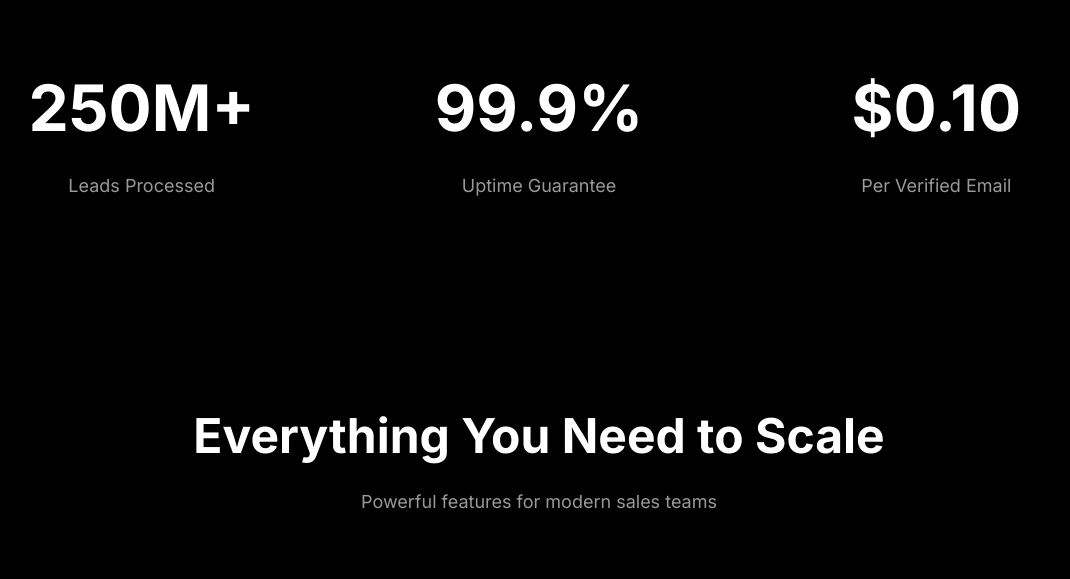
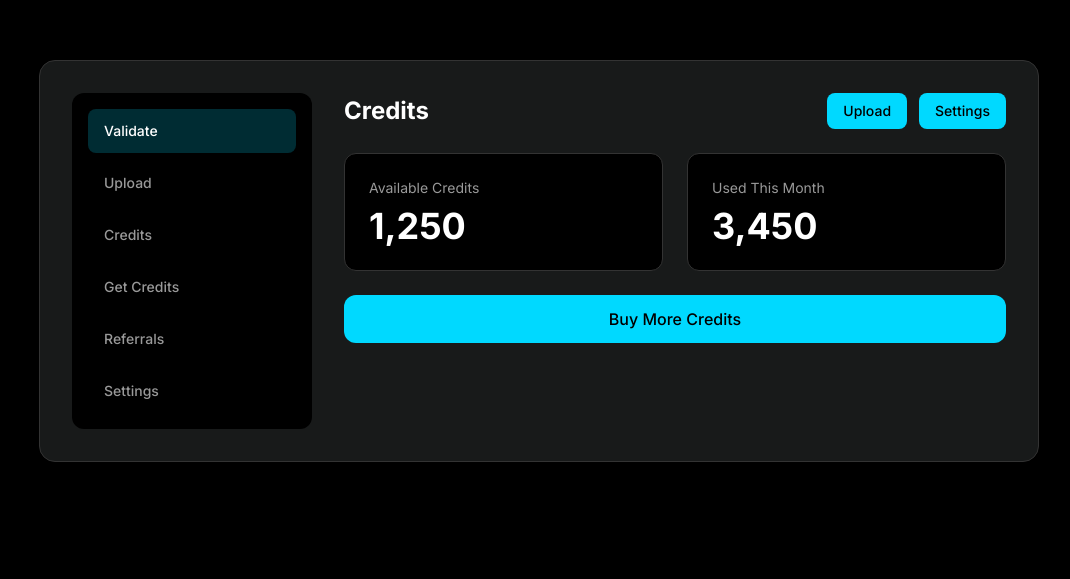
Before and after one commit to KyleBezuidenhout/email-verifier-saas, a Next.js app in the folder frontend/: page / in a window 1280 px wide. Shown: the part 1844-2423 px from the top of the page, without its empty margins (101-1171 px from the left). Built offline with nearby package versions, Linux system fonts and the light colour scheme; no server answers.

Commit message:
Add dashboard preview, comparison table, and testimonials sections

```diff
--- a/frontend/components/marketing/MarketingPage.tsx
+++ b/frontend/components/marketing/MarketingPage.tsx
@@ -107,6 +107,52 @@ export function MarketingPage() {
           </div>
         </section>
 
+        {/* Dashboard Preview Section */}
+        <section id="benefits" className="bg-omni-black py-5xl px-10 md:px-16">
+          <div className="max-w-[1000px] mx-auto">
+            <div className="bg-omni-dark border border-omni-border rounded-2xl p-8 overflow-hidden">
+              <div className="grid grid-cols-1 md:grid-cols-[240px_1fr] gap-8">
+                {/* Sidebar */}
+                <div className="bg-omni-black rounded-xl p-4 space-y-2">
+                  <div className="px-4 py-3 text-omni-white text-sm font-medium rounded-lg bg-omni-cyan/20 text-omni-cyan">Validate</div>
+                  <div className="px-4 py-3 text-omni-gray text-sm font-medium rounded-lg hover:bg-omni-dark transition-colors cursor-pointer">Upload</div>
+                  <div className="px-4 py-3 text-omni-gray text-sm font-medium rounded-lg hover:bg-omni-dark transition-colors cursor-pointer">Credits</div>
+                  <div className="px-4 py-3 text-omni-gray text-sm font-medium rounded-lg hover:bg-omni-dark transition-colors cursor-pointer">Get Credits</div>
+                  <div className="px-4 py-3 text-omni-gray text-sm font-medium rounded-lg hover:bg-omni-dark transition-colors cursor-pointer">Referrals</div>
+                  <div className="px-4 py-3 text-omni-gray text-sm font-medium rounded-lg hover:bg-omni-dark transition-colors cursor-pointer">Settings</div>
+                </div>
+                {/* Main Content */}
+                <div>
+                  <div className="flex justify-between items-center mb-6">
+                    <h3 className="text-2xl font-bold text-omni-white">Credits</h3>
+                    <div className="flex gap-3">
+                      <button className="px-4 py-2 bg-omni-cyan text-omni-black rounded-lg text-sm font-medium hover:opacity-90 transition-opacity">
+                        Upload
+                      </button>
+                      <button className="px-4 py-2 bg-omni-cyan text-omni-black rounded-lg text-sm font-medium hover:opacity-90 transition-opacity">
+                        Settings
+                      </button>
+                    </div>
+                  </div>
+                  <div className="grid grid-cols-2 gap-6 mb-6">
+                    <div className="bg-omni-black rounded-xl p-6 border border-omni-border">
+                      <div className="text-sm text-omni-gray mb-2">Available Credits</div>
+                      <div className="text-4xl font-bold text-omni-white">1,250</div>
+                    </div>
+                    <div className="bg-omni-black rounded-xl p-6 border border-omni-border">
+                      <div className="text-sm text-omni-gray mb-2">Used This Month</div>
+                      <div className="text-4xl font-bold text-omni-white">3,450</div>
+                    </div>
+                  </div>
+                  <button className="w-full bg-omni-cyan text-omni-black py-3 rounded-xl font-medium hover:opacity-90 transition-opacity">
+                    Buy More Credits
+                  </button>
+                </div>
+              </div>
+            </div>
+          </div>
+        </section>
+
         {/* Statistics Section */}
         <section className="bg-omni-black py-5xl px-10 md:px-16">
           <div className="max-w-[1200px] mx-auto">
@@ -187,6 +233,17 @@ export function MarketingPage() {
               <h2 className="text-[36px] md:text-[48px] font-bold text-omni-white mb-4">Simple, Transparent Pricing</h2>
               <p className="text-base md:text-lg text-omni-gray">Pay only for verified emails. No hidden fees, no subscriptions.</p>
             </div>
+            {/* Tab Toggle */}
+            <div className="flex justify-center mb-12">
+              <div className="inline-flex bg-omni-dark border border-omni-border rounded-xl p-1.5">
+                <button className="px-6 py-2 bg-omni-cyan text-omni-black rounded-lg text-sm font-medium">
+                  Standard Validation
+                </button>
+                <button className="px-6 py-2 text-omni-gray rounded-lg text-sm font-medium hover:text-omni-white transition-colors">
+                  Catchall Validation
+                </button>
+              </div>
+            </div>
             <div className="bg-omni-dark border border-omni-border rounded-2xl p-10 text-center">
               <div className="text-sm text-omni-gray mb-4">One-Time</div>
               <div className="text-[48px] md:text-[64px] font-bold text-omni-cyan mb-8">
@@ -228,6 +285,79 @@ export function MarketingPage() {
           </div>
         </section>
 
+        {/* Comparison Table Section */}
+        <section className="bg-omni-black py-5xl px-10 md:px-16">
+          <div className="max-w-[1200px] mx-auto">
+            <div className="text-center mb-16">
+              <h2 className="text-[36px] md:text-[48px] font-bold text-omni-white mb-4">Compare With Competitors</h2>
+              <p className="text-base md:text-lg text-omni-gray">See how we stack up against the competition</p>
+            </div>
+            <div className="bg-omni-dark border border-omni-border rounded-2xl overflow-hidden">
+              <table className="w-full">
+                <thead>
+                  <tr className="bg-omni-black border-b border-omni-border">
+                    <th className="px-6 py-4 text-left text-sm font-bold text-omni-white">Features</th>
+                    <th className="px-6 py-4 text-center text-sm font-bold text-omni-white">Competitor A</th>
+                    <th className="px-6 py-4 text-center text-sm font-bold text-omni-cyan bg-omni-cyan/10">EmailVerifier</th>
+                    <th className="px-6 py-4 text-center text-sm font-bold text-omni-white">Competitor B</th>
+                  </tr>
+                </thead>
+                <tbody>
+                  {[
+                    { feature: "Price per email", compA: "$0.50", us: "$0.10", compB: "$0.45" },
+                    { feature: "Processing Speed", compA: "Slow", us: "Fast (170/30s)", compB: "Medium" },
+                    { feature: "Max Leads", compA: "10M", us: "250M+", compB: "50M" },
+                    { feature: "API Access", compA: "✓", us: "✓", compB: "✗" },
+                    { feature: "CSV Export", compA: "✓", us: "✓", compB: "✓" },
+                    { feature: "GDPR Compliant", compA: "✓", us: "✓", compB: "✗" },
+                  ].map((row, i) => (
+                    <tr key={i} className="border-b border-omni-border last:border-0">
+                      <td className="px-6 py-4 text-sm text-omni-gray">{row.feature}</td>
+                      <td className="px-6 py-4 text-center text-sm text-omni-gray">{row.compA}</td>
+                      <td className="px-6 py-4 text-center text-sm text-omni-cyan bg-omni-cyan/10 font-medium">{row.us}</td>
+                      <td className="px-6 py-4 text-center text-sm text-omni-gray">{row.compB}</td>
+                    </tr>
+                  ))}
+                </tbody>
+              </table>
+            </div>
+          </div>
+        </section>
+
+        {/* Testimonials Section */}
+        <section id="testimonials" className="bg-omni-black py-5xl px-10 md:px-16">
+          <div className="max-w-[1200px] mx-auto">
+            <div className="text-center mb-16">
+              <h2 className="text-[36px] md:text-[48px] font-bold text-omni-white mb-4">What Our Customers Say</h2>
+              <p className="text-base md:text-lg text-omni-gray">Trusted by thousands of sales teams worldwide</p>
+            </div>
+            <div className="grid grid-cols-1 md:grid-cols-3 gap-8 md:gap-10">
+              {[
+                { quote: "EmailVerifier has saved us thousands of dollars. The speed and accuracy are unmatched.", name: "Sarah Johnson", title: "VP of Sales, TechCorp" },
+                { quote: "We process millions of leads monthly. This platform scales effortlessly and never breaks.", name: "Michael Chen", title: "Founder, GrowthLab" },
+                { quote: "Best investment we've made for our cold outreach. ROI is incredible.", name: "Emily Rodriguez", title: "Sales Director, StartupXYZ" },
+              ].map((testimonial, i) => (
+                <div key={i} className="bg-omni-dark border border-omni-border rounded-2xl p-8">
+                  <p className="text-base text-omni-gray italic leading-relaxed mb-6">
+                    &quot;{testimonial.quote}&quot;
+                  </p>
+                  <div className="flex items-center gap-4">
+                    <div className="w-12 h-12 bg-omni-cyan rounded-full flex items-center justify-center">
+                      <span className="text-omni-black font-bold text-lg">
+                        {testimonial.name.charAt(0)}
+                      </span>
+                    </div>
+                    <div>
+                      <div className="text-sm font-bold text-omni-white">{testimonial.name}</div>
+                      <div className="text-xs text-omni-gray">{testimonial.title}</div>
+                    </div>
+                  </div>
+                </div>
+              ))}
+            </div>
+          </div>
+        </section>
+
         {/* Final CTA Section */}
         <section className="bg-omni-black py-5xl px-10 md:px-16">
           <div className="max-w-[800px] mx-auto text-center">
```
